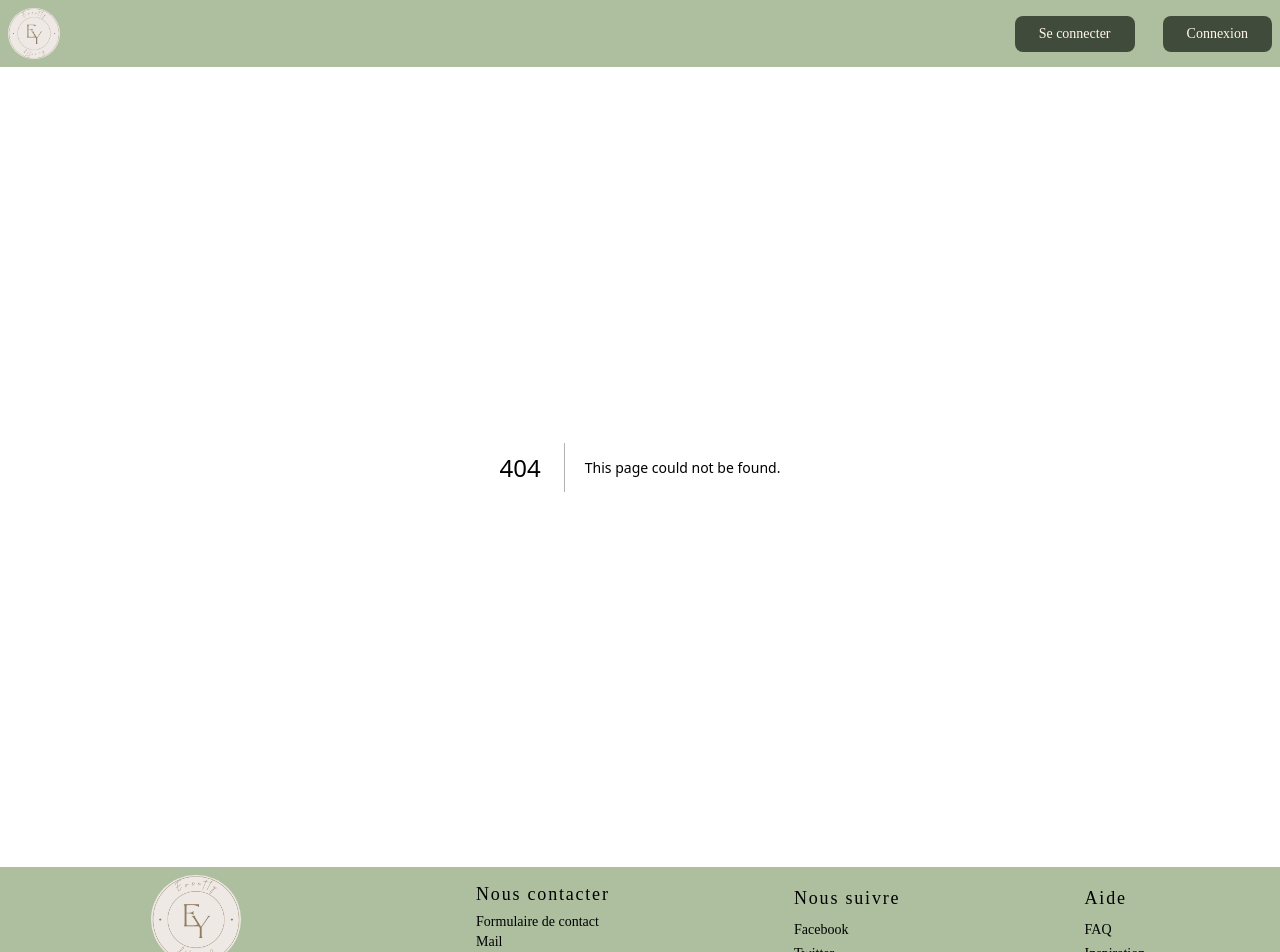
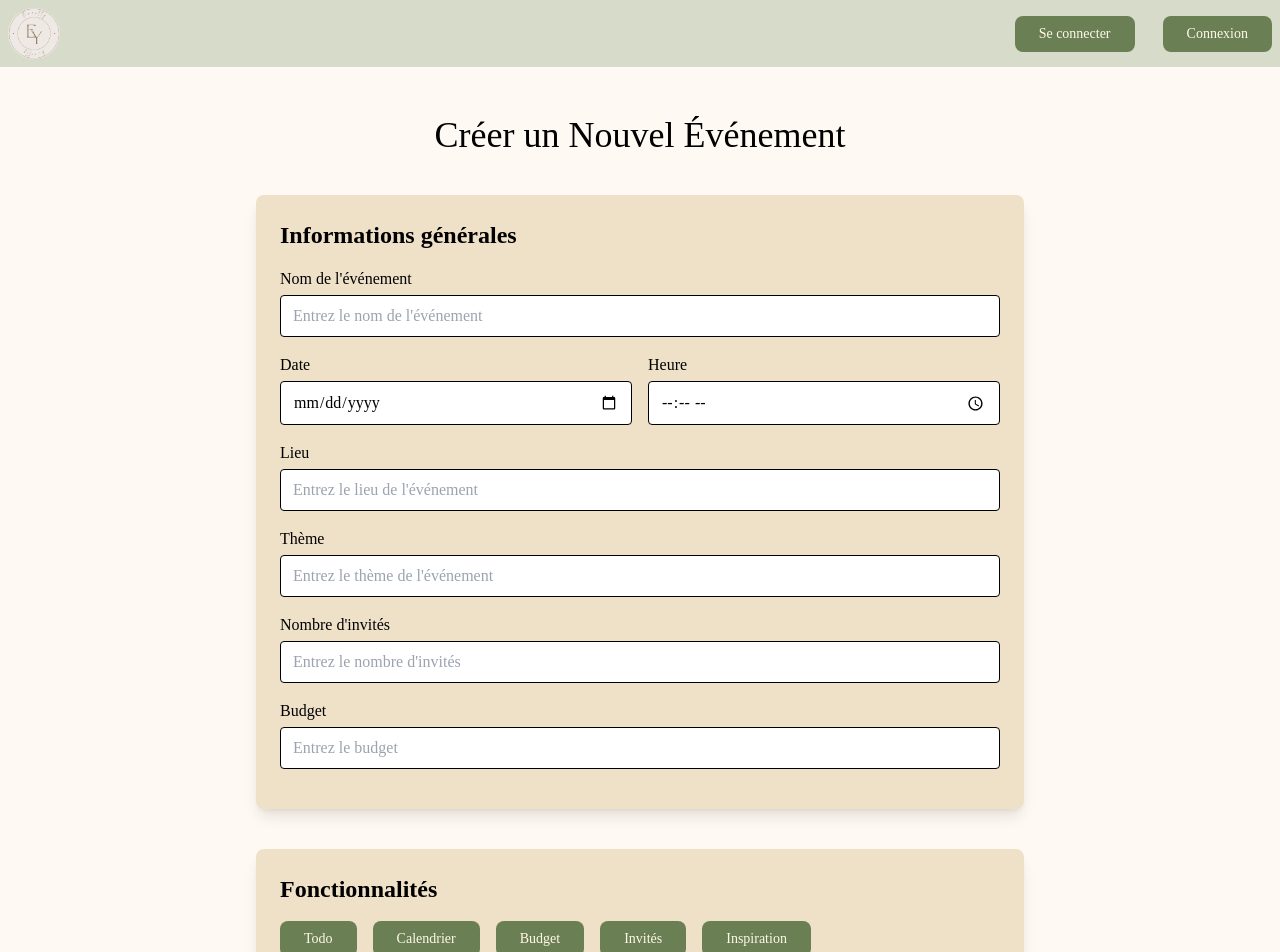
Before and after one commit to FlorianeHJ/Evently, a Next.js app: page /new-event in a window 1280 px wide. Before the commit this address had no page. Shown: the top 952 px of the page. Built offline with nearby package versions, Linux system fonts and the light colour scheme.

Commit message:
add new-event file

```diff
--- a/src/app/NewEvent.tsx
+++ /dev/null
@@ -1,11 +0,0 @@
-import React from 'react'
-
-const NewEvent = () => {
-    return (
-        <div>
-            <h2>Création d'un nouvel évènement</h2>
-        </div>
-    )
-}
-
-export default NewEvent
--- /dev/null
+++ b/src/app/dashboard/page.tsx
@@ -0,0 +1,7 @@
+import React from 'react'
+
+const page = () => {
+    return <div></div>
+}
+
+export default page
--- a/src/app/events/page.tsx
+++ b/src/app/events/page.tsx
@@ -44,7 +44,7 @@ const page = () => {
                         width={150}
                         className="py-10"
                     />
-                    <Link href="/create-event">
+                    <Link href="/new-event">
                         <button className="btn mt-4">
                             Créer un nouvel événement
                         </button>
--- a/src/app/globals.css
+++ b/src/app/globals.css
@@ -11,6 +11,9 @@
     }
 
     .btn:hover {
-        @apply bg-background2;
+        @apply bg-btnHover shadow-lg;
+    }
+    .btnActive {
+        @apply bg-btnSelected;
     }
 }
--- /dev/null
+++ b/src/app/new-event/page.tsx
@@ -0,0 +1,201 @@
+'use client'
+
+import { useState } from 'react'
+
+const page = () => {
+    // State pour les informations générales
+    const [eventName, setEventName] = useState('')
+    const [eventDate, setEventDate] = useState('')
+    const [eventTime, setEventTime] = useState('')
+    const [eventLocation, setEventLocation] = useState('')
+    const [eventTheme, setEventTheme] = useState('')
+    const [guestCount, setGuestCount] = useState('')
+    const [budget, setBudget] = useState('')
+
+    // State pour les fonctionnalités
+    const [selectedFeatures, setSelectedFeatures] = useState<string[]>([])
+
+    // Fonction pour ajouter ou supprimer une fonctionnalité
+    const toggleFeature = (feature: string) => {
+        setSelectedFeatures((prevState) =>
+            prevState.includes(feature)
+                ? prevState.filter((item) => item !== feature)
+                : [...prevState, feature]
+        )
+    }
+
+    const handleSubmit = (e: React.FormEvent) => {
+        e.preventDefault()
+        // Logique de soumission (envoi à l'API ou Firebase)
+        console.log('Événement créé :', {
+            eventName,
+            eventDate,
+            eventTime,
+            eventLocation,
+            eventTheme,
+            guestCount,
+            budget,
+            selectedFeatures,
+        })
+    }
+
+    return (
+        <section className="flex flex-col items-center px-4 py-12">
+            <h1 className="font-secondary text-4xl pb-10">
+                Créer un Nouvel Événement
+            </h1>
+
+            <form
+                onSubmit={handleSubmit}
+                className="flex flex-col gap-10 w-full max-w-3xl"
+            >
+                {/* Première partie : Informations générales */}
+                <div className="bg-background2/40 p-6 rounded-lg shadow-lg">
+                    <h2 className="text-2xl font-semibold mb-4">
+                        Informations générales
+                    </h2>
+
+                    <div className="mb-4">
+                        <label htmlFor="event-name" className="block mb-1">
+                            Nom de l'événement
+                        </label>
+                        <input
+                            type="text"
+                            id="event-name"
+                            value={eventName}
+                            onChange={(e) => setEventName(e.target.value)}
+                            className="border border-gray-300 rounded px-3 py-2 w-full"
+                            placeholder="Entrez le nom de l'événement"
+                        />
+                    </div>
+
+                    <div className="grid grid-cols-2 gap-4">
+                        <div className="mb-4">
+                            <label htmlFor="event-date" className="block mb-1">
+                                Date
+                            </label>
+                            <input
+                                type="date"
+                                id="event-date"
+                                value={eventDate}
+                                onChange={(e) => setEventDate(e.target.value)}
+                                className="border border-gray-300 rounded px-3 py-2 w-full"
+                            />
+                        </div>
+
+                        <div className="mb-4">
+                            <label htmlFor="event-time" className="block mb-1">
+                                Heure
+                            </label>
+                            <input
+                                type="time"
+                                id="event-time"
+                                value={eventTime}
+                                onChange={(e) => setEventTime(e.target.value)}
+                                className="border border-gray-300 rounded px-3 py-2 w-full"
+                            />
+                        </div>
+                    </div>
+
+                    <div className="mb-4">
+                        <label htmlFor="event-location" className="block mb-1">
+                            Lieu
+                        </label>
+                        <input
+                            type="text"
+                            id="event-location"
+                            value={eventLocation}
+                            onChange={(e) => setEventLocation(e.target.value)}
+                            className="border border-gray-300 rounded px-3 py-2 w-full"
+                            placeholder="Entrez le lieu de l'événement"
+                        />
+                    </div>
+
+                    <div className="mb-4">
+                        <label htmlFor="event-theme" className="block mb-1">
+                            Thème
+                        </label>
+                        <input
+                            type="text"
+                            id="event-theme"
+                            value={eventTheme}
+                            onChange={(e) => setEventTheme(e.target.value)}
+                            className="border border-gray-300 rounded px-3 py-2 w-full"
+                            placeholder="Entrez le thème de l'événement"
+                        />
+                    </div>
+
+                    <div className="mb-4">
+                        <label htmlFor="guest-count" className="block mb-1">
+                            Nombre d'invités
+                        </label>
+                        <input
+                            type="number"
+                            id="guest-count"
+                            value={guestCount}
+                            onChange={(e) => setGuestCount(e.target.value)}
+                            className="border border-gray-300 rounded px-3 py-2 w-full"
+                            placeholder="Entrez le nombre d'invités"
+                        />
+                    </div>
+
+                    <div className="mb-4">
+                        <label htmlFor="budget" className="block mb-1">
+                            Budget
+                        </label>
+                        <input
+                            type="number"
+                            id="budget"
+                            value={budget}
+                            onChange={(e) => setBudget(e.target.value)}
+                            className="border border-gray-300 rounded px-3 py-2 w-full"
+                            placeholder="Entrez le budget"
+                        />
+                    </div>
+                </div>
+
+                {/* Deuxième partie : Fonctionnalités */}
+                <div className="bg-background2/40 p-6 rounded-lg shadow-lg">
+                    <h2 className="text-2xl font-semibold mb-4">
+                        Fonctionnalités
+                    </h2>
+
+                    <div className="flex flex-wrap gap-4 mb-4">
+                        {[
+                            'Todo',
+                            'Calendrier',
+                            'Budget',
+                            'Invités',
+                            'Inspiration',
+                        ].map((feature) => (
+                            <button
+                                key={feature}
+                                type="button"
+                                onClick={() => toggleFeature(feature)}
+                                className={`btn ${
+                                    selectedFeatures.includes(feature)
+                                        ? 'btnActive'
+                                        : ' hover:bg-btnHover'
+                                }`}
+                            >
+                                {feature}
+                            </button>
+                        ))}
+                    </div>
+                </div>
+
+                {/* Bouton de validation */}
+                <div className="flex justify-center mt-6">
+                    <button
+                        type="submit"
+                        className="btn py-2 px-6 rounded-lg shadow-lg"
+                    >
+                        Valider
+                    </button>
+                </div>
+            </form>
+        </section>
+    )
+}
+
+export default page
--- a/src/components/Headers.tsx
+++ b/src/components/Headers.tsx
@@ -15,7 +15,7 @@ const Headers = () => {
     }
 
     return (
-        <div className="flex justify-between items-center bg-primary p-2">
+        <div className="flex justify-between items-center bg-primary/50 p-2">
             <div className="">
                 <Link href="/">
                     <Image
--- a/tailwind.config.ts
+++ b/tailwind.config.ts
@@ -7,7 +7,9 @@ const config: Config = {
             background: '#FFF9F3',
             background2: '#D7BA88',
             primary: '#ADBF9F',
-            button: '#414B3B',
+            button: '#6B7F55',
+            btnHover: '#7A8D64',
+            btnSelected: '#24372A',
             text: '#FFF9E8',
         },
         fontFamily: {
```
